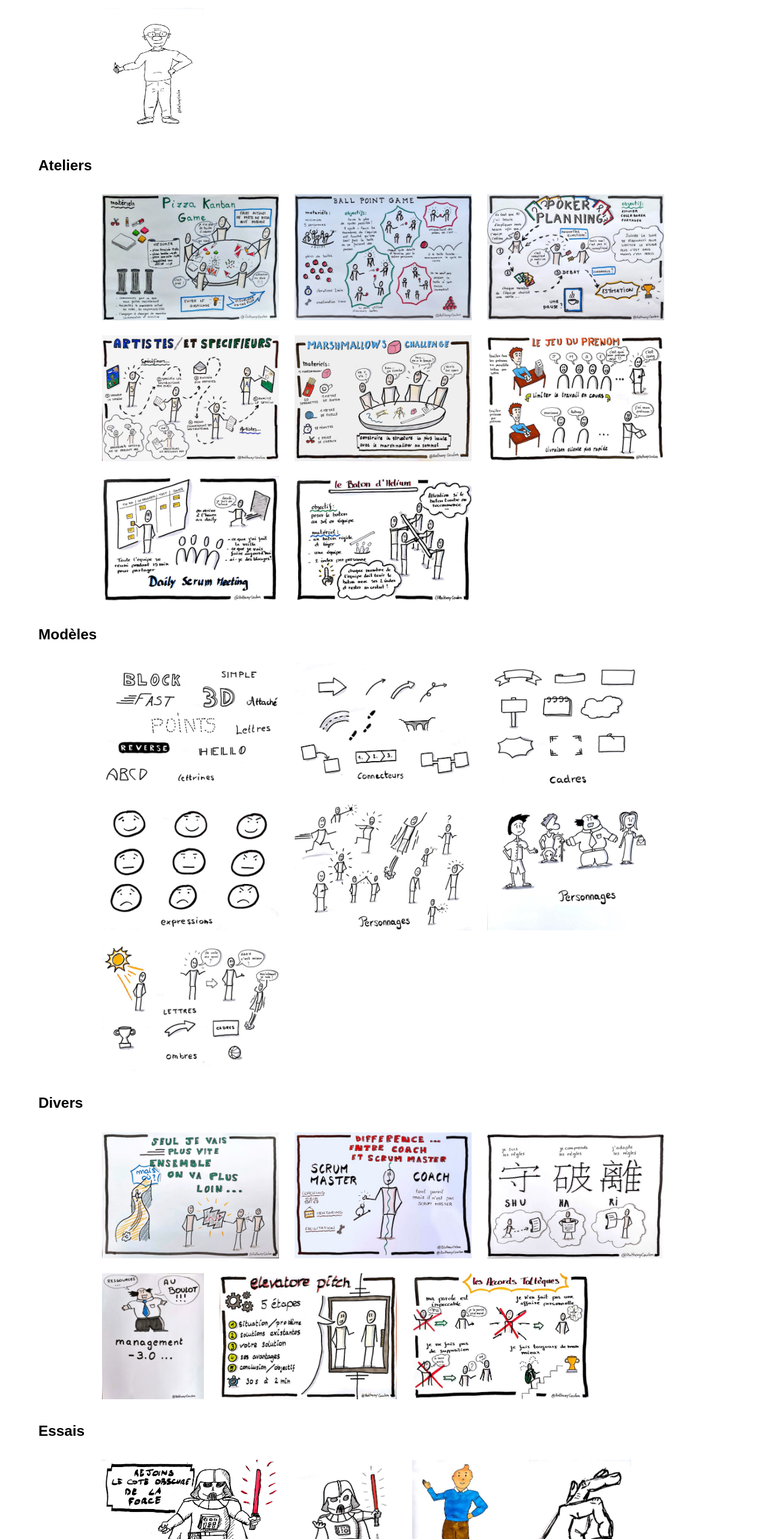
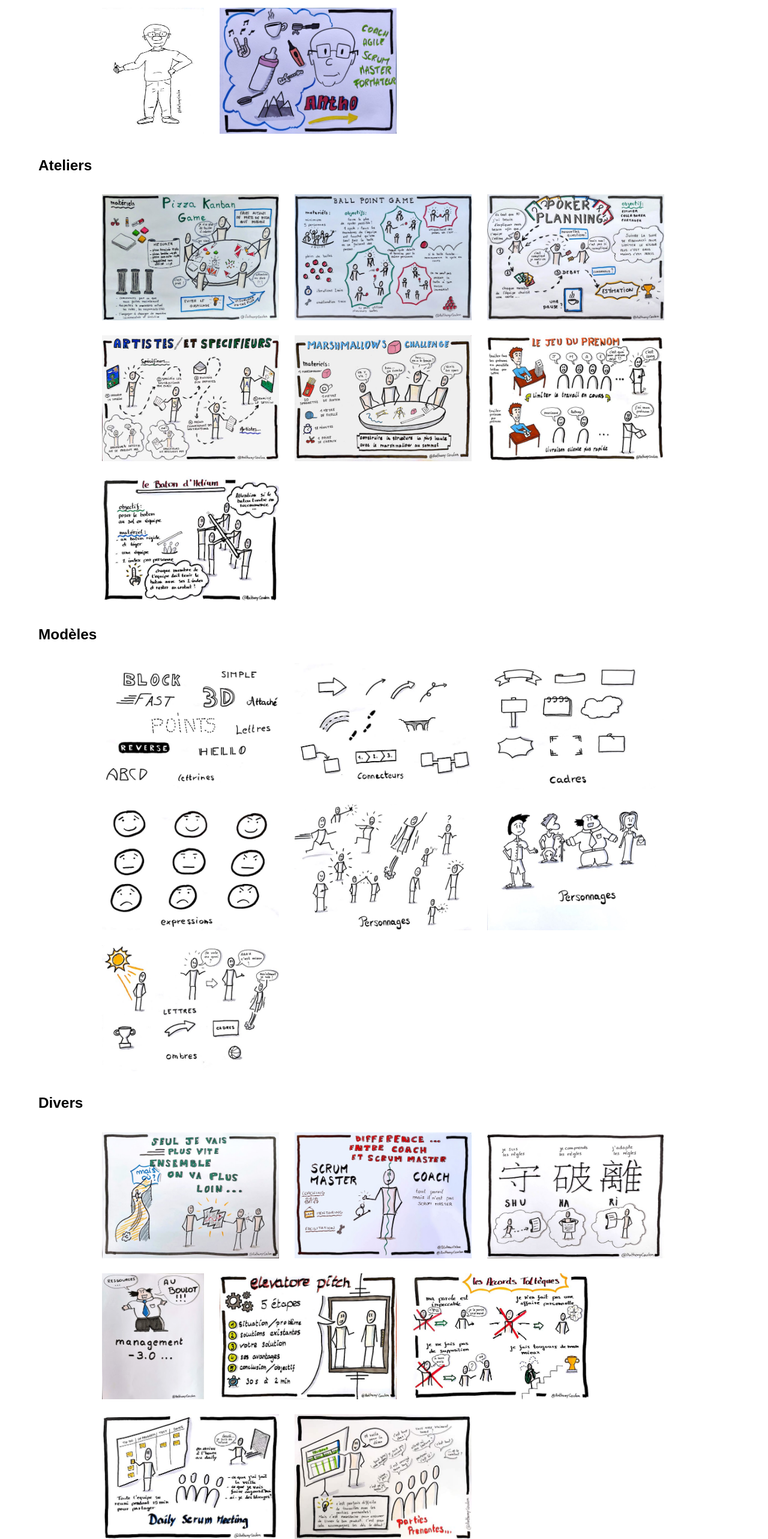
Before and after one commit to anthonycoulon/anthonycoulon.github.com, a plain HTML site: page sketchnote.html in a window 1280 px wide. Shown: the part 234-2800 px from the top of the page at 60% size. Drawn offline with Linux system fonts and the light colour scheme; files whose address does not match are found by name.

Commit message:
add new sketchnotes

```diff
--- a/sketchnote.html
+++ b/sketchnote.html
@@ -58,6 +58,9 @@
                 <span>
                     <a href="src/img/sketchnote/divers/moi.jpg"><img class="portrait" src="src/img/sketchnote/divers/moi-mini.jpg" alt=""></a>
                 </span>
+                <span>
+                    <a href="src/img/sketchnote/divers/moi%202.jpg"><img class="" src="src/img/sketchnote/divers/moi%202-mini.jpg" alt=""></a>
+                </span>
             </div>
 
             <h3>Ateliers</h3>
@@ -79,9 +82,6 @@
                 </span>
                 <span>
                     <a href="src/img/sketchnote/ateliers/jeu%20du%20prenom.jpg"><img src="src/img/sketchnote/ateliers/jeu%20du%20prenom-mini.jpg" alt="15/10/2018"></a>
-                </span>
-                <span>
-                    <a href="src/img/sketchnote/ateliers/daily%20scrum.jpg"><img src="src/img/sketchnote/ateliers/daily%20scrum-mini.jpg" alt="14/12/2018"></a>
                 </span>
                 <span>
                     <a href="src/img/sketchnote/ateliers/baton%20helium.jpg"><img src="src/img/sketchnote/ateliers/baton%20helium-mini.jpg" alt="14/12/2018"></a>
@@ -133,6 +133,12 @@
                 </span>
                 <span>
                     <a href="src/img/sketchnote/divers/accords%20toltèques.jpg"><img src="src/img/sketchnote/divers/accords%20toltèques-mini.jpg" alt="14/12/2018"></a>
+                </span>
+                <span>
+                    <a href="src/img/sketchnote/divers/daily%20scrum%20meeting.jpg"><img src="src/img/sketchnote/divers/daily%20scrum%20meeting-mini.jpg" alt="27/12/2018"></a>
+                </span>
+                <span>
+                    <a href="src/img/sketchnote/divers/parties%20prenantes.jpg"><img src="src/img/sketchnote/divers/parties%20prenantes-mini.jpg" alt="06/02/2019"></a>
                 </span>
             </div>
 
```
Also changed, not shown: src/img/sketchnote/divers/daily scrum meeting-mini.jpg (added), src/img/sketchnote/divers/daily scrum meeting.jpg (added), src/img/sketchnote/divers/moi 2-mini.jpg (added), src/img/sketchnote/divers/parties prenantes-mini.jpg (added), src/img/sketchnote/divers/parties prenantes.jpg (added), 1 other file.
